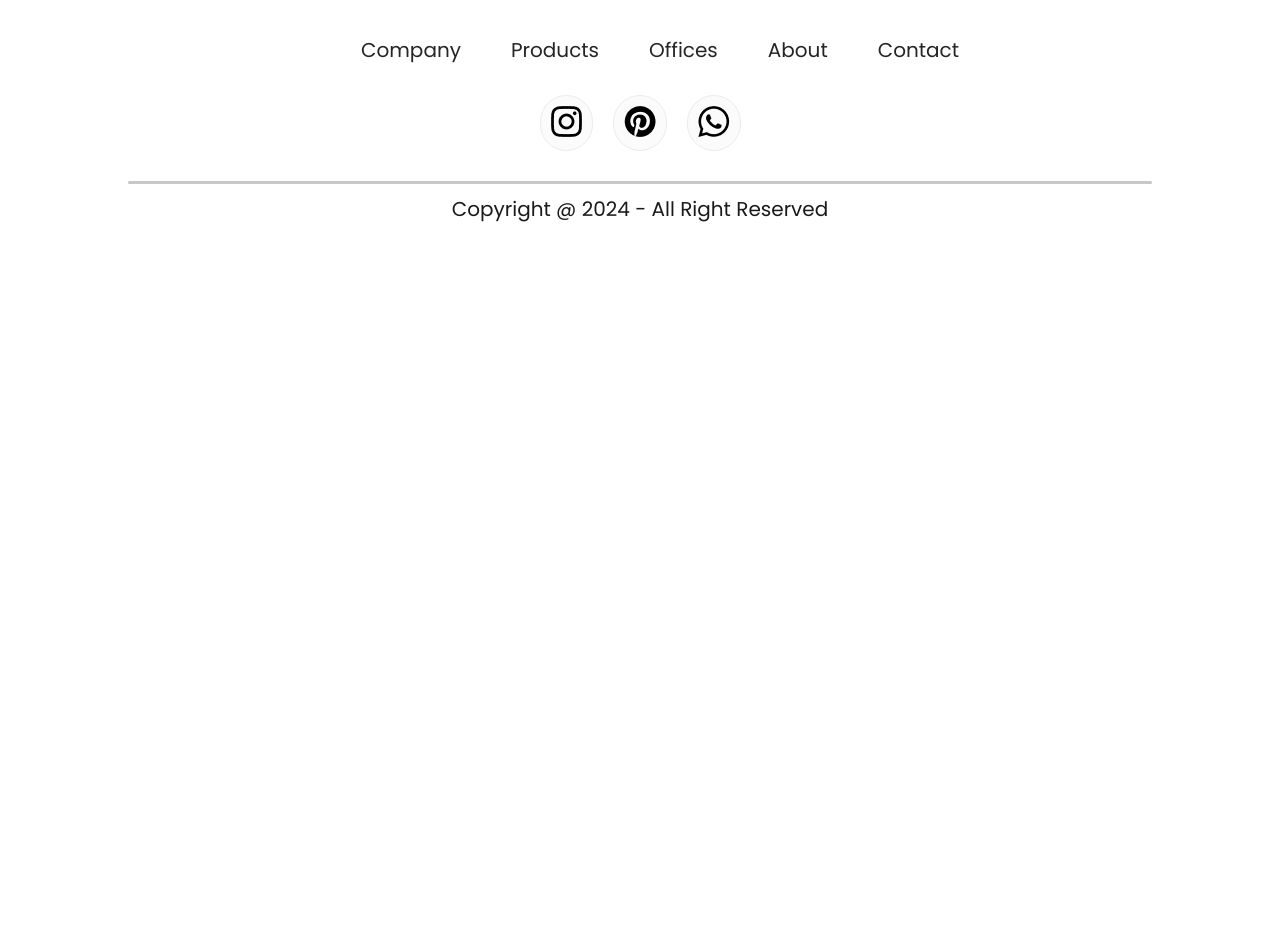
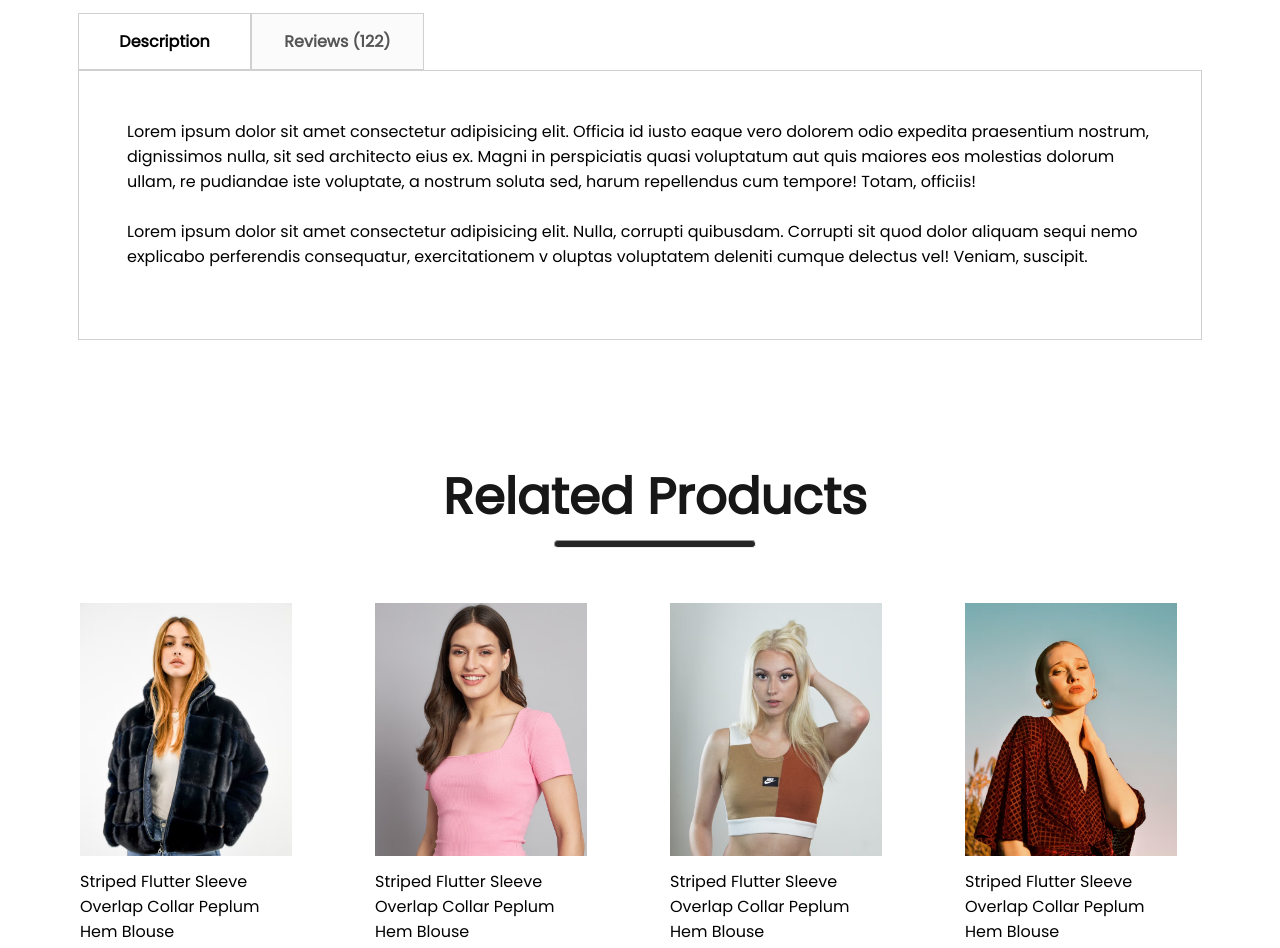
Before and after one commit to tidkeshreyash/ShoeShack, a React (Vite) app in the folder frontend/: page /product/1 in a window 1280 px wide. Shown: the part 744-1692 px from the top of the page. Before the commit the page ends 978 px from the top, so only its background shows below. Built offline with nearby package versions, Linux system fonts and the light colour scheme.

Commit message:
completed product display page

```diff
--- /dev/null
+++ b/frontend/src/Components/DescriptionBox/DescriptionBox.css
@@ -0,0 +1,32 @@
+.descriptionbox{
+    margin: 120px 78px;
+}
+
+.descriptionbox-navigator{
+    display: flex;
+}
+
+.descriptionbox-nav-box{
+    display: flex;
+    align-items: center;
+    justify-content: center;
+    font-size: 16px;
+    font-weight: 600;
+    width: 171px;
+    height: 55px;
+    border: 1px solid #d0d0d0;
+}
+
+.descriptionbox-nav-box.fade{
+    background: #fbfbfb;
+    color: #555;
+}
+
+.descriptionbox-description{
+    display: flex;
+    flex-direction: column;
+    gap: 25px;
+    border: 1px solid #d0d0d0;
+    padding: 48px;
+    padding-bottom: 70px;
+}
--- /dev/null
+++ b/frontend/src/Components/DescriptionBox/DescriptionBox.jsx
@@ -0,0 +1,31 @@
+import React from "react";
+import "./DescriptionBox.css";
+
+const DescriptionBox = () => {
+  return (
+    <div className="descriptionbox">
+      <div className="descriptionbox-navigator">
+        <div className="descriptionbox-nav-box">Description</div>
+        <div className="descriptionbox-nav-box fade">Reviews (122)</div>
+      </div>
+      <div className="descriptionbox-description">
+        <p>
+          Lorem ipsum dolor sit amet consectetur adipisicing elit. Officia id
+          iusto eaque vero dolorem odio expedita praesentium nostrum,
+          dignissimos nulla, sit sed architecto eius ex. Magni in perspiciatis
+          quasi voluptatum aut quis maiores eos molestias dolorum ullam, re
+          pudiandae iste voluptate, a nostrum soluta sed, harum repellendus cum
+          tempore! Totam, officiis!
+        </p>
+        <p>
+          Lorem ipsum dolor sit amet consectetur adipisicing elit. Nulla,
+          corrupti quibusdam. Corrupti sit quod dolor aliquam sequi nemo
+          explicabo perferendis consequatur, exercitationem v oluptas voluptatem
+          deleniti cumque delectus vel! Veniam, suscipit.
+        </p>
+      </div>
+    </div>
+  );
+};
+
+export default DescriptionBox;
--- a/frontend/src/Components/ProductDisplay/ProductDisplay.css
+++ b/frontend/src/Components/ProductDisplay/ProductDisplay.css
@@ -25,6 +25,7 @@
 
 .productdisplay-right{
     margin: 0px 65px;
+    margin-right: 0px;
     display: flex;
     flex-direction: column;
 }
@@ -98,13 +99,13 @@
 }
 
 .productdisplay-right-category{
+    margin-top: 0px;
+}
+
+.productdisplay-right-category.mg{
     margin-top: 10px;
 }
 
 .productdisplay-right-category span{
     font-weight: 600;
 }
-
-.productdisplay-right-category span:nth-child(2){
-    margin-left: 30px;
-}
--- a/frontend/src/Components/ProductDisplay/ProductDisplay.jsx
+++ b/frontend/src/Components/ProductDisplay/ProductDisplay.jsx
@@ -49,7 +49,8 @@ const ProductDisplay = (props) =>{
                     </div>
                 </div>
                 <button>ADD TO CART</button>
-                <p className="productdisplay-right-category"><span>Category : </span>Women, T-Shirt, Crop Top <span>Tags : </span>Modern, Latest</p>
+                <p className="productdisplay-right-category mg"><span>Category : </span>Women, T-Shirt, Crop Top </p>
+                <p className="productdisplay-right-category"><span>Tags : </span>Modern, Latest</p>
             </div>
         </div>
     )
--- /dev/null
+++ b/frontend/src/Components/RelatedProduct/RelatedProduct.css
@@ -0,0 +1,27 @@
+.relatedproduct{
+    display: flex;
+    flex-direction: column;
+    align-items: center;
+    gap: 5px;
+    height: 90vh;
+    margin-left: 30px;
+}
+.relatedproduct h1{
+    color: #171717;
+    font-size: 50px;
+    font-weight: 600;
+}
+
+.relatedproduct hr{
+    width: 200px;
+    height: 6px;
+    border-radius: 6px;
+    background: #252525;
+}
+
+.relatedproducts-items{
+    margin-top: 50px;
+    display: flex;
+    gap: 30px;
+    width: 92%;
+}
--- /dev/null
+++ b/frontend/src/Components/RelatedProduct/RelatedProduct.jsx
@@ -0,0 +1,22 @@
+import React from 'react'
+import './RelatedProduct.css'
+import data_product from '../../assets/data'
+import Item from '../Item/Item'
+
+
+
+const RelatedProduct = () => {
+  return (
+    <div className='relatedproduct'>
+      <h1>Related Products</h1>
+      <hr />
+      <div className="relatedproducts-items">
+        {data_product.map((item, i)=>{
+            return <Item key={i} id={item.id} name={item.name} image={item.image} new_price={item.new_price} old_price={item.old_price}/>
+        })}
+      </div>
+    </div>
+  )
+}
+
+export default RelatedProduct
--- a/frontend/src/Pagess/Product.jsx
+++ b/frontend/src/Pagess/Product.jsx
@@ -3,6 +3,8 @@ import { ShopContext } from '../Context/ShopContext'
 import { useParams } from 'react-router-dom';
 import Breadcrum from '../Components/Breadcrum/Breadcrum';
 import ProductDisplay from '../Components/ProductDisplay/ProductDisplay';
+import DescriptionBox from '../Components/DescriptionBox/DescriptionBox';
+import RelatedProduct from '../Components/RelatedProduct/RelatedProduct';
 
 
 const Product = () => {
@@ -15,6 +17,8 @@ const Product = () => {
     <div>
       <Breadcrum product={product} />
       <ProductDisplay product={product} />
+      <DescriptionBox/>
+      <RelatedProduct/>
     </div>
   )
 }
```
